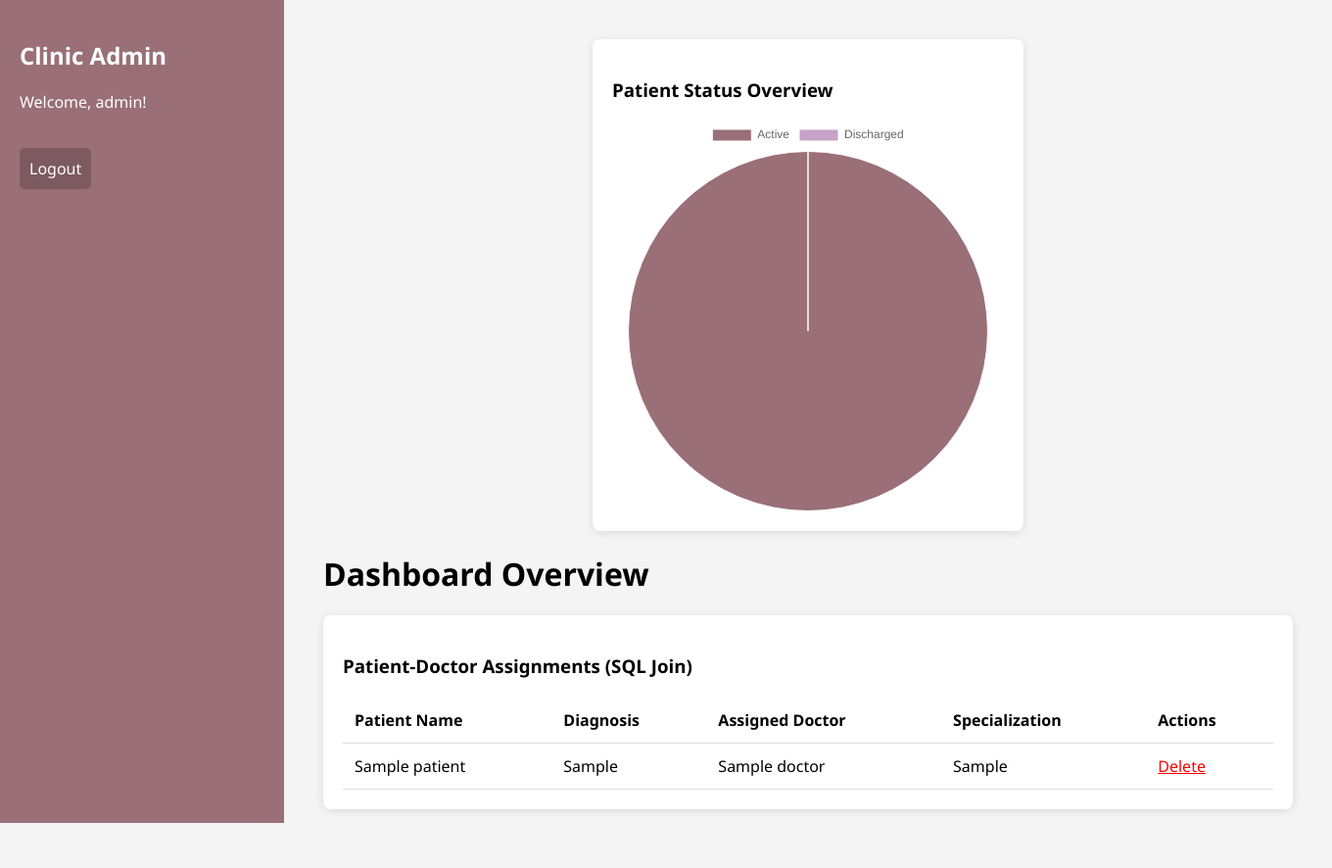
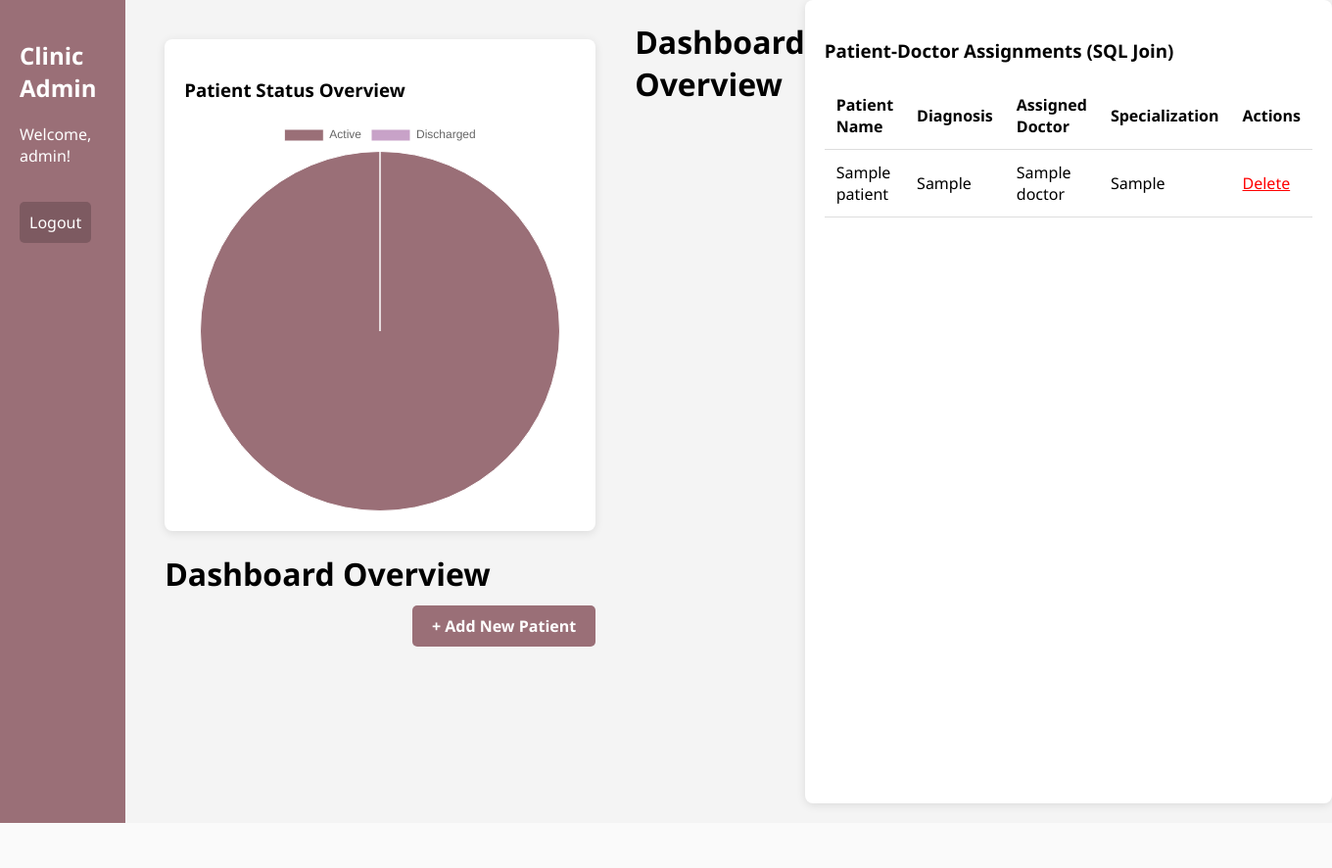
Before and after one commit to KimJulian/IT26_FinalProject, a PHP site: page /dashboard.php in a window 1360 px wide. Shown: the whole page at 98% size. After the commit the page ends 840 px from the top, so only its background shows below. Run offline with PHP 8.4, Linux system fonts and the light colour scheme; a user stored in the database is signed in; tables that the repository leaves empty hold one stand-in row (values such as "Sample post"); data that the repository does not hold is empty.

Commit message:
optimize dashboard layout and add 'Add New Patient' navigation button
Co-authored-by: michaelladrenoio@gmail.com

```diff
--- a/dashboard.php
+++ b/dashboard.php
@@ -36,8 +36,17 @@ $conn = new mysqli("localhost", "root", "", "healthfile_db");
 
 <div class="main-content">
     <div class="card" style="width: 400px; margin: 0 auto;">
-    <h3>Patient Status Overview</h3>
-    <canvas id="statusChart"></canvas>
+        <h3>Patient Status Overview</h3>
+        <canvas id="statusChart"></canvas>
+    </div>
+
+    <h1>Dashboard Overview</h1>
+
+    <div style="margin-bottom: 20px; text-align: right;">
+        <a href="add_patient.php" style="background-color: #9A6F77; color: white; padding: 10px 20px; text-decoration: none; border-radius: 5px; font-weight: bold;">
+            + Add New Patient
+        </a>
+    </div>
 </div>
     <h1>Dashboard Overview</h1>
 
```
